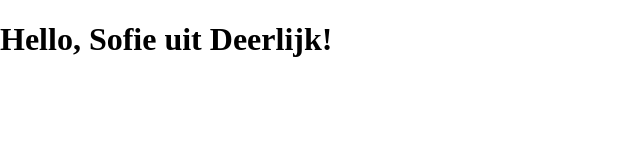
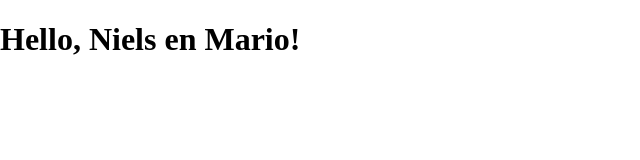
Before and after one commit to PeqProg/template-test, a plain HTML site: page index.html in a window 1280 px wide. Shown: the whole page, without its empty margins (0-640 px from the left). Drawn offline with Linux system fonts and the light colour scheme.

Commit message:
Update index.html

```diff
--- a/index.html
+++ b/index.html
@@ -9,7 +9,7 @@
     <link rel="stylesheet" href="style.css">
 </head>
 <body>
-    <h1>Hello, Sofie uit Deerlijk!</h1>
+    <h1>Hello, Niels en Mario!</h1>
     <!--script-->
     <script src="script.js"></script>
 </body>
```
